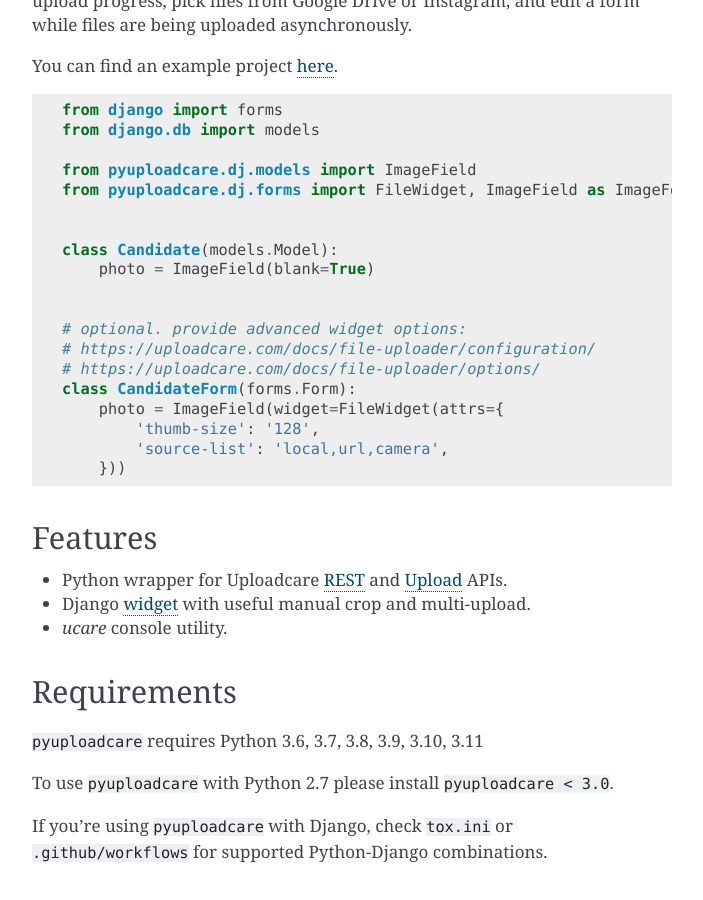
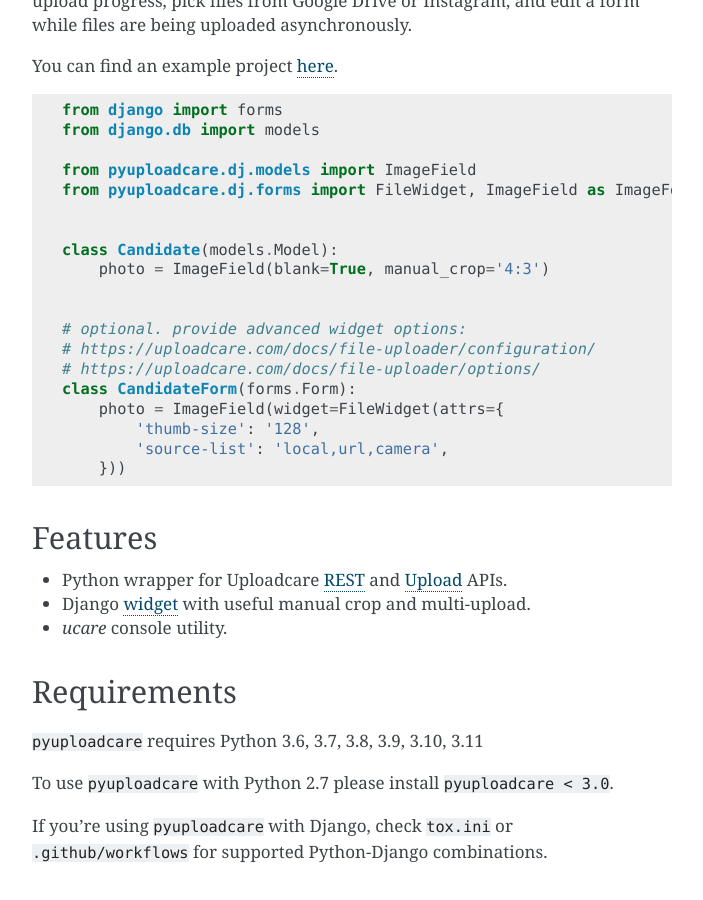
Before and after one commit to uploadcare/pyuploadcare, a Sphinx documentation site: the page built from docs/index.rst, in a window 1280 px wide and 900 px high, scrolled down 461 px. Shown: the whole window, without its empty margins (408-1111 px from the left). Built offline with Sphinx 7.4.7, drawn with Linux system fonts in a browser that asks for light colours.

Commit message:
#234 update docs

```diff
--- a/docs/index.rst
+++ b/docs/index.rst
@@ -31,7 +31,7 @@
 
 
     class Candidate(models.Model):
-        photo = ImageField(blank=True)
+        photo = ImageField(blank=True, manual_crop='4:3')
 
 
     # optional. provide advanced widget options:
```
